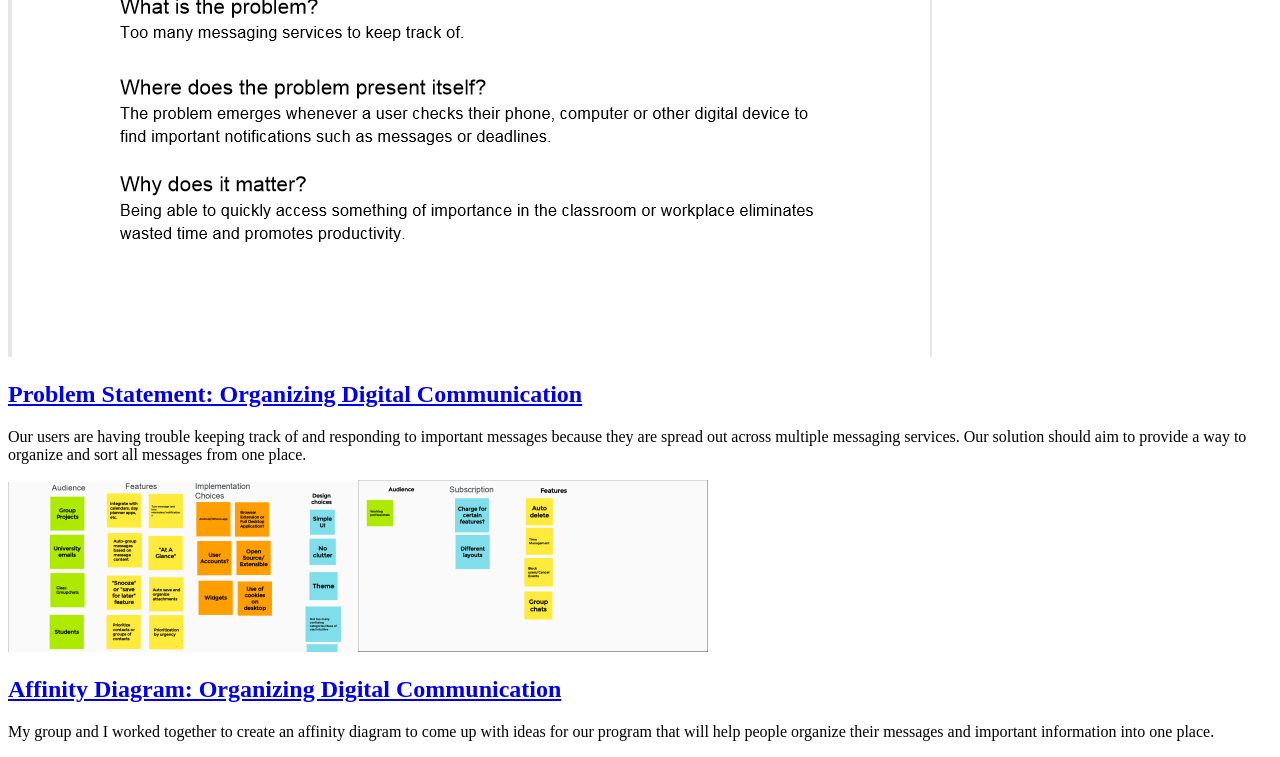
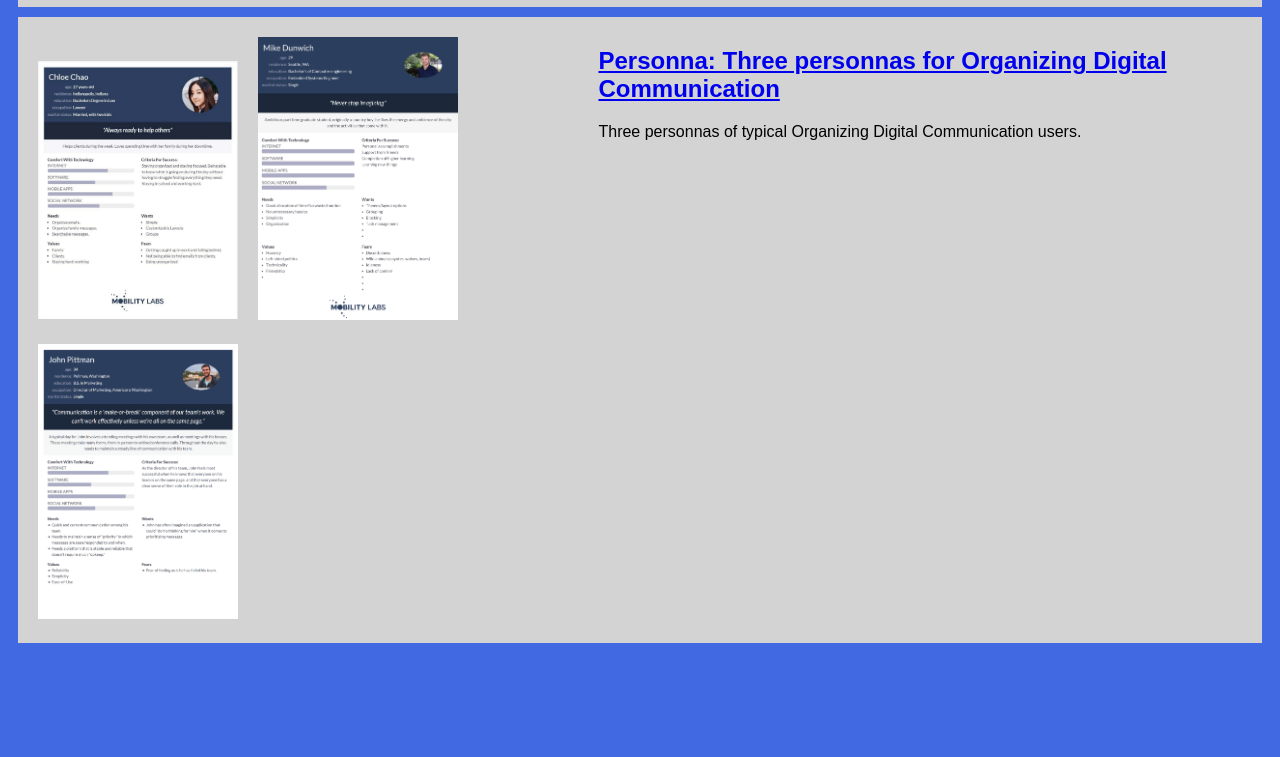
Before and after one commit to kyledburgess/kyledburgess.github.io, a plain HTML site: page index.html in a window 1280 px wide. Shown: the part 574-1331 px from the top of the page. After the commit the page ends 1227 px from the top, so only its background shows below. Drawn offline with Linux system fonts and the light colour scheme.

Commit message:
Add files via upload

```diff
--- a/index.html
+++ b/index.html
@@ -5,7 +5,7 @@
     </head>
     <body>
         <h1>Kyle Burgess' CSCE 190 Site</h1>
-
+        <link rel="stylesheet" href="styles.css">
         <section class="assignment">
             <a href="Files/Organizing Digital Communication.pdf"><img src="Images/Organizing Digital Communication.PNG"></a>
             <section class="ass-details">
@@ -23,5 +23,15 @@
                     My group and I worked together to create an affinity diagram to come up with ideas for our program that will help people organize their messages and important information into one place.
                 </p>
             </section>
+        </section>
+            <section class="assignment">
+                <a href="Files/persona_combined.pdf"><img src="Images/persona_combined-1.png"><img src="Images/persona_combined-2.png"><img src="Images/persona_combined-3.png"></a>
+                <section class="ass-details">
+                    <a href="Files/persona_combined.pdf"><h2>Personna: Three personnas for Organizing Digital Communication</h2></a>
+                    <p>
+                        Three personnas of typical Organizing Digital Communication users.
+                    </p>
+                </section>
+                </section>
     </body>
 </html>
--- /dev/null
+++ b/styles.css
@@ -0,0 +1,21 @@
+body {
+    background: royalblue;
+    font-family:Arial, Helvetica, sans-serif;
+}
+
+.assignment {
+    display: flex;
+    padding: 10px;
+    margin: 10px;
+    background: lightgray;
+}
+
+.assignment img {
+    width:200px;
+    padding: 10px;
+}
+
+h1 {
+color: navy;
+text-align:center;
+}
```
